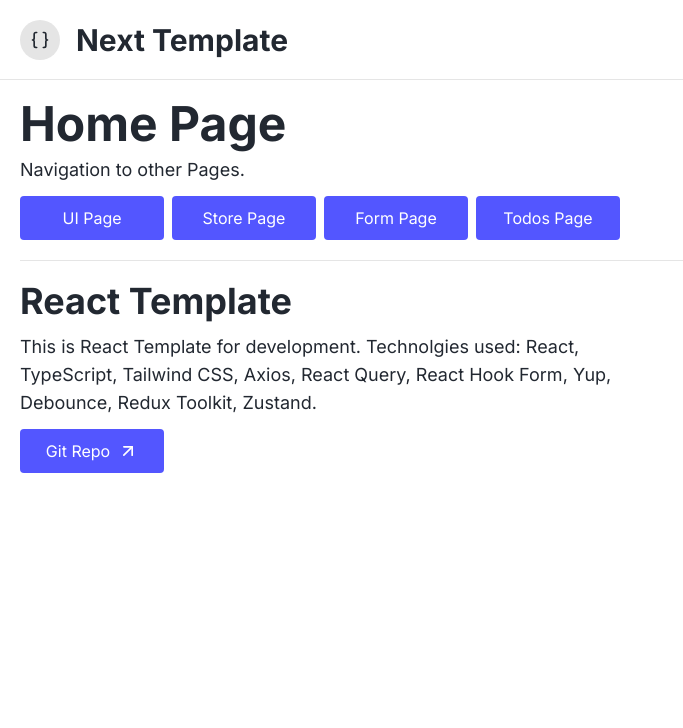
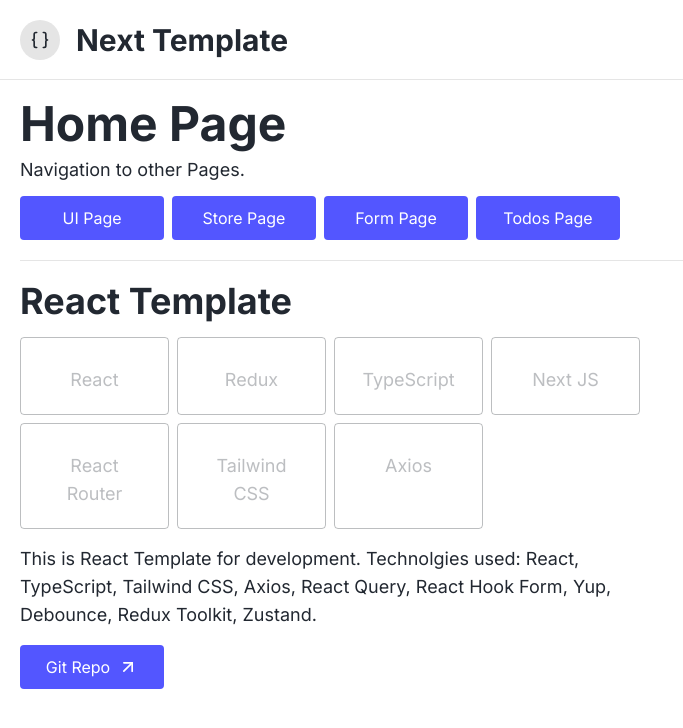
Before and after one commit to dimarogkov/next-template, a Next.js app: page / in a window 1280 px wide. Shown: the top 728 px of the page, without its empty margins (0-683 px from the left). Built offline with nearby package versions, Linux system fonts and the light colour scheme.

Commit message:
add devIcons

```diff
--- a/app/(pages)/ui/page.tsx
+++ b/app/(pages)/ui/page.tsx
@@ -399,7 +399,7 @@ const UIPage = () => {
                 </div>
 
                 <div className='flex w-full gap-2.5'>
-                    <AvatarGroup visibleCount={4}>
+                    <AvatarGroup visibleCount={3}>
                         <Avatar>
                             <Avatar.Link href={PATHS.UI}>
                                 <Avatar.Img
--- a/app/globals.css
+++ b/app/globals.css
@@ -1,6 +1,7 @@
 @tailwind base;
 @tailwind components;
 @tailwind utilities;
+@import 'devicon/devicon.min.css';
 
 html {
     --fallback-b1: #fff;
--- a/package.json
+++ b/package.json
@@ -14,6 +14,7 @@
         "@tanstack/react-query": "^5.51.1",
         "axios": "^1.7.2",
         "classnames": "^2.5.1",
+        "devicon": "^2.16.0",
         "lucide-react": "^0.427.0",
         "next": "^15.1.4",
         "react": "^18",
--- /dev/null
+++ b/src/components/elements/DevIcon.tsx
@@ -0,0 +1,24 @@
+import { FC } from 'react';
+import { IDevIcon } from '@/src/types/interfaces/DevIcon';
+import { EnumText } from '@/src/types/enums';
+import { Text } from '../ui';
+
+type Props = {
+    devIcon: IDevIcon;
+    className?: string;
+};
+
+const DevIcon: FC<Props> = ({ devIcon, className = '' }) => {
+    const { icon, text } = devIcon;
+
+    return (
+        <div
+            className={`relative flex flex-col gap-2 w-full text-center text-black/30 p-5 rounded border border-black/30 cursor-pointer transition-colors duration-300 hover:text-blue hover:border-blue ${className}`}
+        >
+            <i className={`text-[32px] sm:text-[40px] md:text-[44px] xl:text-[48px] ${icon}`} />
+            <Text textType={EnumText.large}>{text}</Text>
+        </div>
+    );
+};
+
+export default DevIcon;
--- a/src/components/elements/ProjectInfo.tsx
+++ b/src/components/elements/ProjectInfo.tsx
@@ -1,5 +1,8 @@
 import { FC } from 'react';
+import { devIcons } from '@/src/variables/devIcons';
 import { EnumText, EnumTitle } from '@/src/types/enums';
+
+import DevIcon from './DevIcon';
 import { BtnLink, Text, Title } from '../ui';
 import { ArrowUpRight } from 'lucide-react';
 
@@ -10,8 +13,14 @@ type Props = {
 const ProjectInfo: FC<Props> = ({ className = '' }) => {
     return (
         <div className={`relative w-full ${className}`}>
-            <div className='flex flex-col gap-3 w-full mb-8 last:mb-0'>
+            <div className='flex flex-col gap-4 w-full mb-8 last:mb-0'>
                 <Title titleType={EnumTitle.h2}>React Template</Title>
+
+                <div className='grid grid-cols-2 sm:grid-cols-3 md:grid-cols-2 lg:grid-cols-3 xl:grid-cols-4 gap-2 w-full'>
+                    {devIcons.map((icon, text) => (
+                        <DevIcon key={text} devIcon={icon} />
+                    ))}
+                </div>
 
                 <Text textType={EnumText.large}>
                     This is React Template for development. Technolgies used: React, TypeScript, Tailwind CSS, Axios,
--- a/src/components/elements/index.ts
+++ b/src/components/elements/index.ts
@@ -1,6 +1,7 @@
 import AddTodo from './AddTodo';
 import BackLink from './BackLink';
 import Breadcrumbs from './Breadcrumbs';
+import DevIcon from './DevIcon';
 import DropdownContent from './DropdownContent';
 import Form from './Form';
 import Header from './Header';
@@ -16,6 +17,7 @@ export {
     AddTodo,
     BackLink,
     Breadcrumbs,
+    DevIcon,
     DropdownContent,
     Form,
     Header,
--- a/src/components/ui/Accordion/AccordionContent.tsx
+++ b/src/components/ui/Accordion/AccordionContent.tsx
@@ -18,7 +18,7 @@ const AccordionContent: FC<Props> = forwardRef<HTMLDivElement, Props>(
                 ref={ref}
                 {...props}
                 className={cn(
-                    `relative grid w-full text-base px-2.5 sm:px-3 transition-all duration-500 ${className}`,
+                    `relative grid w-full text-base px-2.5 sm:px-3 transition-all duration-300 ${className}`,
                     {
                         'grid-rows-[1fr] pb-2.5 sm:pb-3 opacity-100': accordionIndex === activeIndex,
                         'grid-rows-[0fr] pb-0 opacity-0': accordionIndex !== activeIndex,
--- a/src/components/ui/Dropdown/DropdownContent.tsx
+++ b/src/components/ui/Dropdown/DropdownContent.tsx
@@ -59,14 +59,14 @@ const DropdownContent: FC<Props> = forwardRef<HTMLDivElement, Props>(
                 ref={ref}
                 {...props}
                 className={cn(
-                    `absolute z-10 min-w-full max-w-[calc(100vw-32px)] w-max rounded p-2.5 border border-gray bg-white ${className}`,
+                    `absolute z-10 min-w-full max-w-[calc(100vw-32px)] w-max rounded p-2.5 border border-gray bg-white transition-all duration-300 ${className}`,
                     {
                         'left-0': align === EnumDropdownAlign.start && isVerticalPosition,
                         'top-0': align === EnumDropdownAlign.start && isHorizontalPosition,
                         'right-0': align === EnumDropdownAlign.end && isVerticalPosition,
                         'bottom-0': align === EnumDropdownAlign.end && isHorizontalPosition,
-                        hidden: !isOpen,
-                        block: isOpen,
+                        'scale-100 opacity-100 visible': isOpen,
+                        'scale-90 opacity-0 invisible': !isOpen,
                     }
                 )}
                 style={dropdownContentStyle}
--- /dev/null
+++ b/src/types/interfaces/DevIcon.ts
@@ -0,0 +1,4 @@
+export interface IDevIcon {
+    icon: string;
+    text: string;
+}
--- /dev/null
+++ b/src/variables/devIcons.ts
@@ -0,0 +1,32 @@
+import { IDevIcon } from '../types/interfaces/DevIcon';
+
+export const devIcons: IDevIcon[] = [
+    {
+        icon: 'devicon-react-original',
+        text: 'React',
+    },
+    {
+        icon: 'devicon-redux-original',
+        text: 'Redux',
+    },
+    {
+        icon: 'devicon-typescript-plain',
+        text: 'TypeScript',
+    },
+    {
+        icon: 'devicon-nextjs-plain',
+        text: 'Next JS',
+    },
+    {
+        icon: 'devicon-reactrouter-plain',
+        text: 'React Router',
+    },
+    {
+        icon: 'devicon-tailwindcss-original',
+        text: 'Tailwind CSS',
+    },
+    {
+        icon: 'devicon-axios-plain',
+        text: 'Axios',
+    },
+];
--- a/tailwind.config.ts
+++ b/tailwind.config.ts
@@ -19,7 +19,7 @@ const config: Config = {
                 white: '#fff',
             },
             animation: {
-                showToastAnimation: 'showToast 0.4s ease-in-out',
+                showToastAnimation: 'showToast 0.3s ease-in-out',
             },
             keyframes: {
                 showToast: {
```
Also changed, not shown: 1 other file (tests, documents, lock files or other folders).
